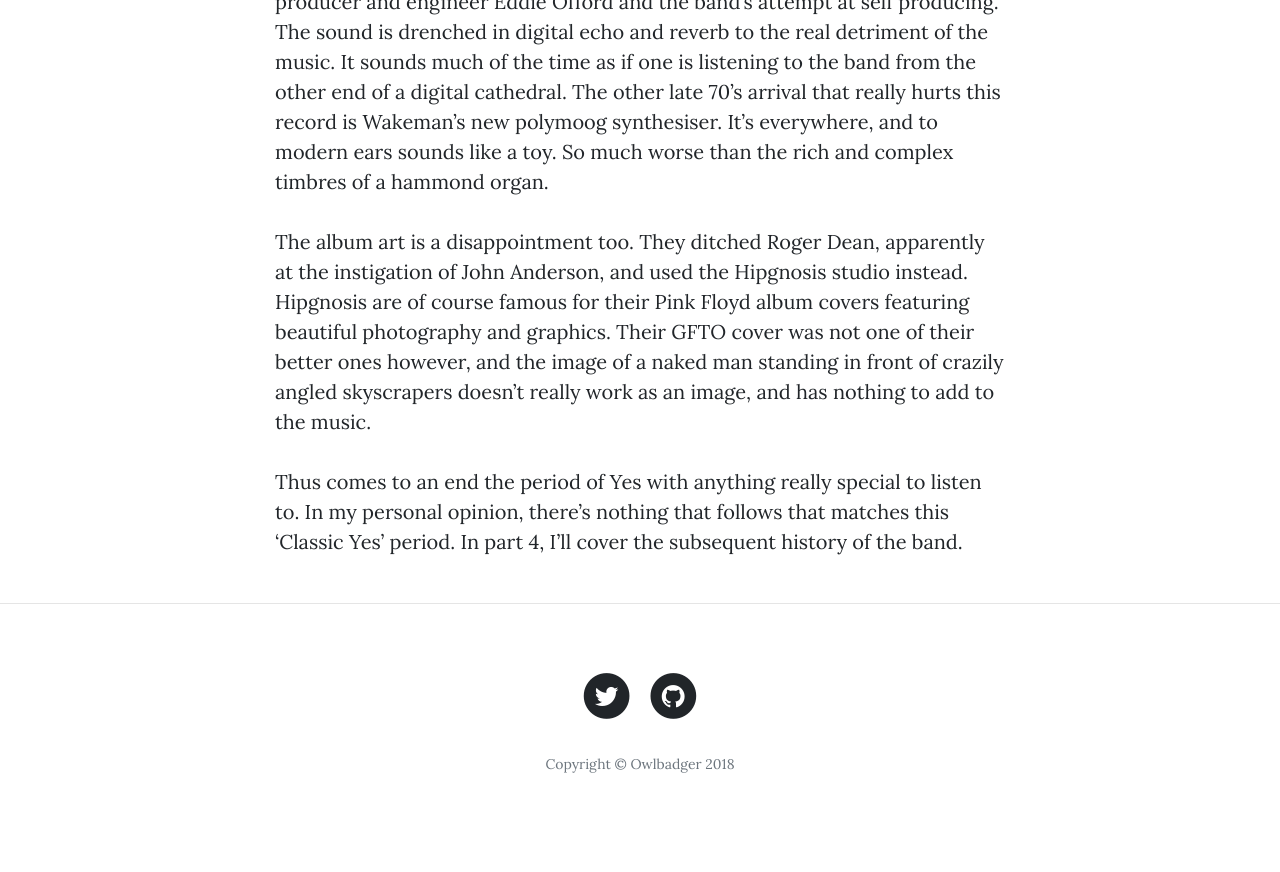
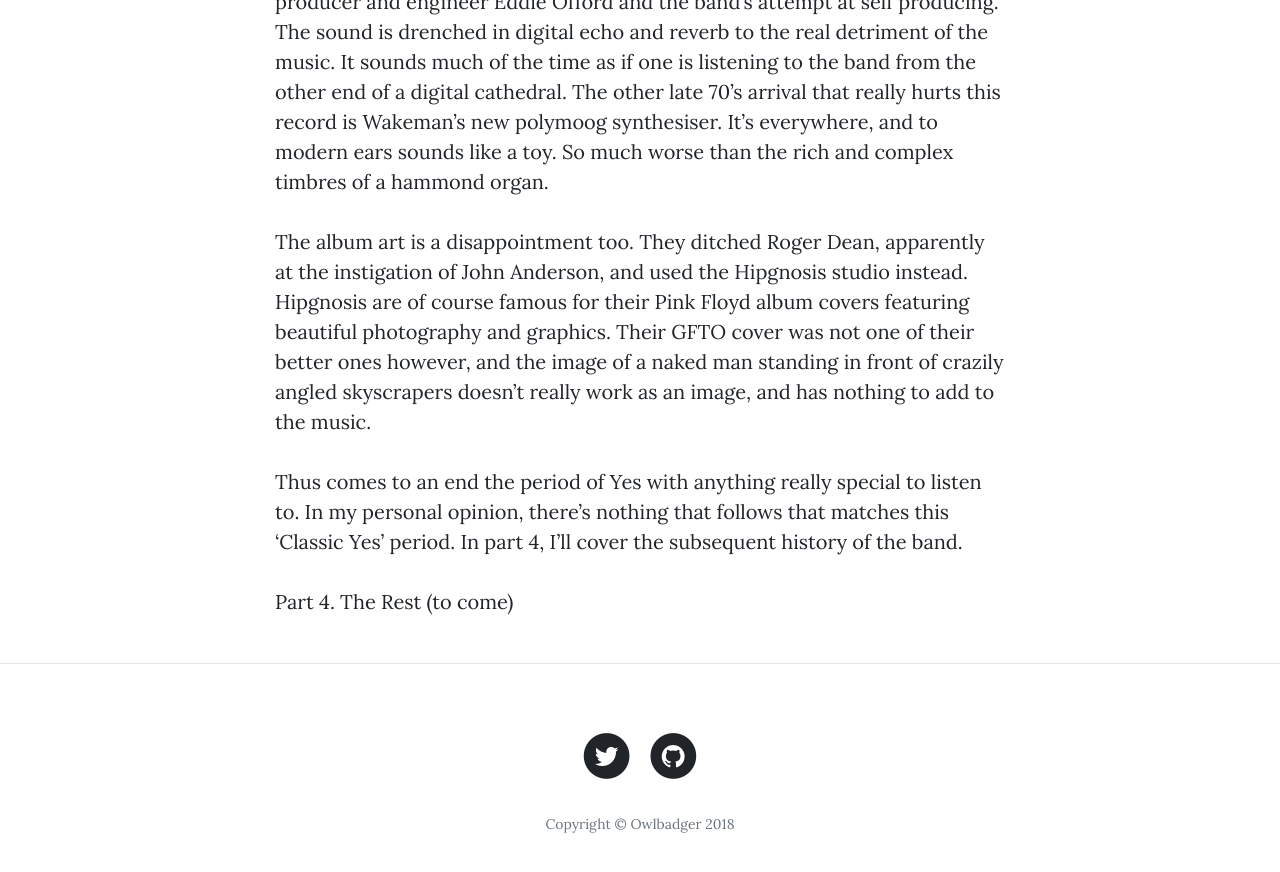
Before and after one commit to mikehadlow/owlbadger, a Jekyll site: the page built from docs/_posts/2019-12-29-yes-3.md, in a window 1280 px wide and 900 px high, scrolled down 7561 px. Shown: the top 872 px of the window. Built offline with Jekyll 4.4.1, drawn with Linux system fonts in a browser that asks for light colours; before the commit the page ends 8401 px from its top, so only the background shows below that.

Commit message:
Update 2019-12-29-yes-3.md

```diff
--- a/docs/_posts/2019-12-29-yes-3.md
+++ b/docs/_posts/2019-12-29-yes-3.md
@@ -65,3 +65,5 @@
 The album art is a disappointment too. They ditched Roger Dean, apparently at the instigation of John Anderson, and used the Hipgnosis studio instead. Hipgnosis are of course famous for their Pink Floyd album covers featuring beautiful photography and graphics. Their GFTO cover was not one of their better ones however, and the image of a naked man standing in front of crazily angled skyscrapers doesn’t really work as an image, and has nothing to add to the music.
 
 Thus comes to an end the period of Yes with anything really special to listen to. In my personal opinion, there’s nothing that follows that matches this ‘Classic Yes’ period. In part 4, I’ll cover the subsequent history of the band.
+
+Part 4. The Rest (to come)
```
